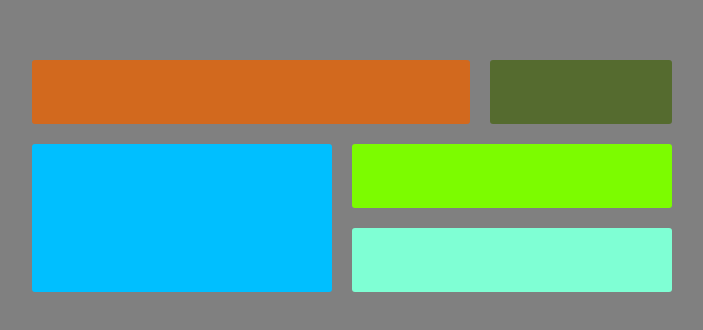
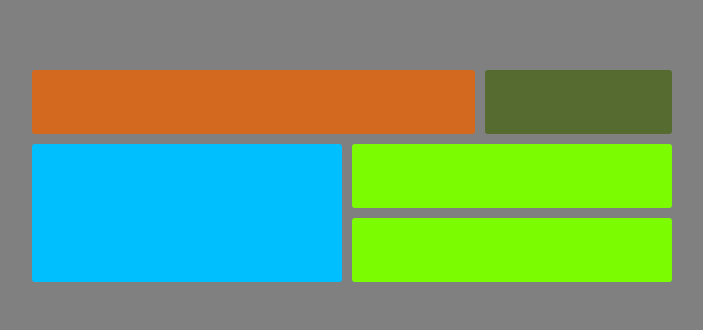
Before and after one commit to brakemi24/my-design, a plain HTML site: page Design page 2/grid.html in a window 1280 px wide. Shown: the part 224-554 px from the top of the page, without its empty margins (288-991 px from the left). Drawn offline with Linux system fonts and the light colour scheme.

Commit message:
Update grid.css

```diff
--- a/Design page 2/grid.css
+++ b/Design page 2/grid.css
@@ -16,7 +16,7 @@ main{
     'box1 box1 box1 box2'
     'box3 box3 box4 box4'
     'box3 box3 box5 box5';
-    gap: 20px;
+    gap: 10px;
     width: 50%;
     margin: auto;
 }
@@ -49,6 +49,6 @@ main div{
 }
 
 .grid-item5{
-    background-color:aquamarine;
+    background-color:lawngreen;
     grid-area: box5;
 }
```
